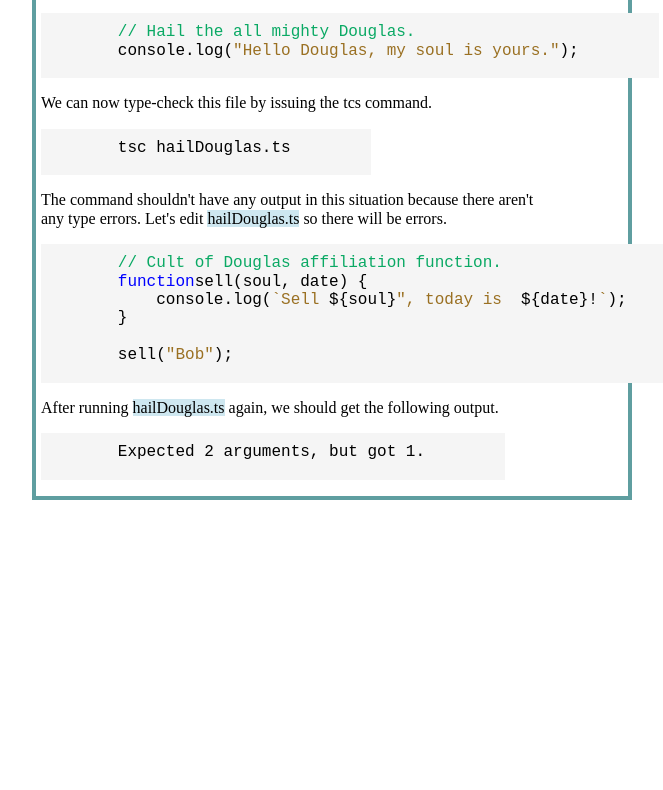
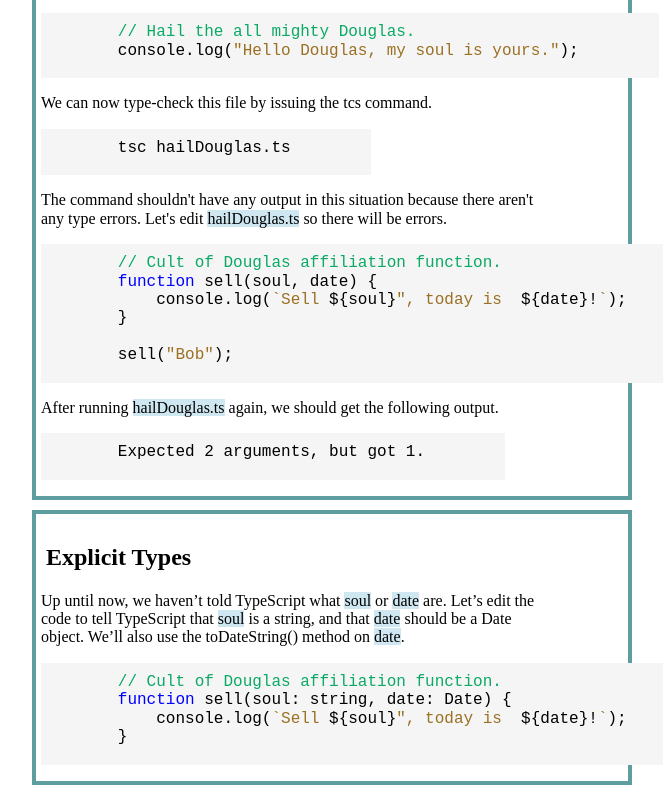
Before and after one commit to cs401-fall2022/lesson14-stocktonwoodworth, a website: page basics.html in a window 1280 px wide. Shown: the part 993-1783 px from the top of the page, without its empty margins (298-961 px from the left). Before the commit the page ends 1498 px from the top, so only its background shows below. Drawn offline with Linux system fonts and the light colour scheme.

Commit message:
explicit types in progress

```diff
--- a/basics.html
+++ b/basics.html
@@ -15,7 +15,7 @@
         <li><a href="#staticType">Static type-checking</a></li>
         <li><a href="#tooling">Types for Tooling</a></li>
         <li><a href="#tsc">tsc, the TypeScript compiler</a></li>
-        <li><a href="#">Explicit Types</a></li>
+        <li><a href="#explicit">Explicit Types</a></li>
     </ul>
 </div>
 
@@ -90,7 +90,7 @@
             <span style="background-color: rgba(173,216,230,0.6)">hailDouglas.ts</span> so there will be errors.</p>
         <pre>
         <span style="color: #0aa964">// Cult of Douglas affiliation function.</span>
-        <span style="color: blue">function</span>sell(soul, date) {
+        <span style="color: blue">function</span> sell(soul, date) {
             console.log(<span style="color: #9a7022">`Sell</span> ${soul}<span
                 style="color: #9a7022">", today is </span> ${date}!<span style="color: #9a7022">`</span>);
         }
@@ -106,6 +106,28 @@
     </pre>
     </div>
     <!-- End tsc compiler -->
+
+    <!-- Explicit Types -->
+    <div class="explicit" id="explicit">
+        <h2>Explicit Types</h2>
+        <p>Up until now, we haven’t told TypeScript what
+            <span style="background-color: rgba(173,216,230,0.6)">soul</span> or
+            <span style="background-color: rgba(173,216,230,0.6)">date</span> are. Let’s edit the code to tell
+            TypeScript that
+            <span style="background-color: rgba(173,216,230,0.6)">soul</span> is a string, and that
+            <span style="background-color: rgba(173,216,230,0.6)">date</span> should be a Date object. We’ll also use
+            the toDateString() method on <span style="background-color: rgba(173,216,230,0.6)">date</span>.
+        </p>
+
+        <pre>
+        <span style="color: #0aa964">// Cult of Douglas affiliation function.</span>
+        <span style="color: blue">function</span> sell(soul: string, date: Date) {
+            console.log(<span style="color: #9a7022">`Sell</span> ${soul}<span
+                style="color: #9a7022">", today is </span> ${date}!<span style="color: #9a7022">`</span>);
+        }
+        </pre>
+    </div>
+    <!-- End Explicit Types -->
 </div>
 
 </body>
--- a/css/main.css
+++ b/css/main.css
@@ -35,7 +35,7 @@ button {
     border: none;
     cursor: pointer;
     width: 15em;
-    height: 10em;
+    height: 5em;
     opacity: 0.9;
 }
 
@@ -234,3 +234,25 @@ div.tsc {
 .tsc p {
     margin-left: 5px;
 }
+/* End tsc styling */
+/* Start explicit types styling */
+div.explicit {
+    border: 4px solid cadetblue;
+    width: 40%;
+    margin-left: 5px;
+    margin-top: 10px;
+    padding: 10px 5em 0 0;
+}
+
+.explicit p {
+    margin-left: 5px;
+}
+
+.explicit pre {
+    text-align: left;
+    background-color: whitesmoke;
+    display: block;
+    width: fit-content;
+    padding: 10px 5em 0 0;
+    margin-left: 5px;
+}
```
